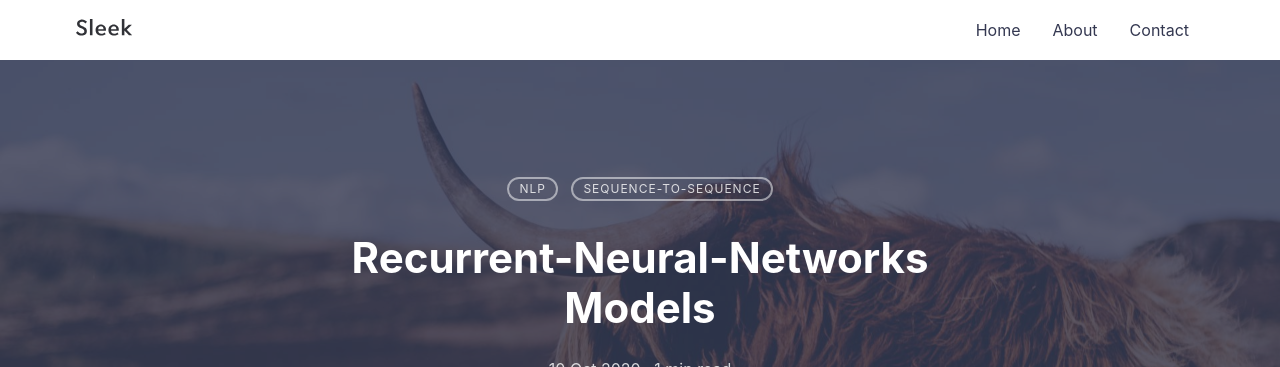
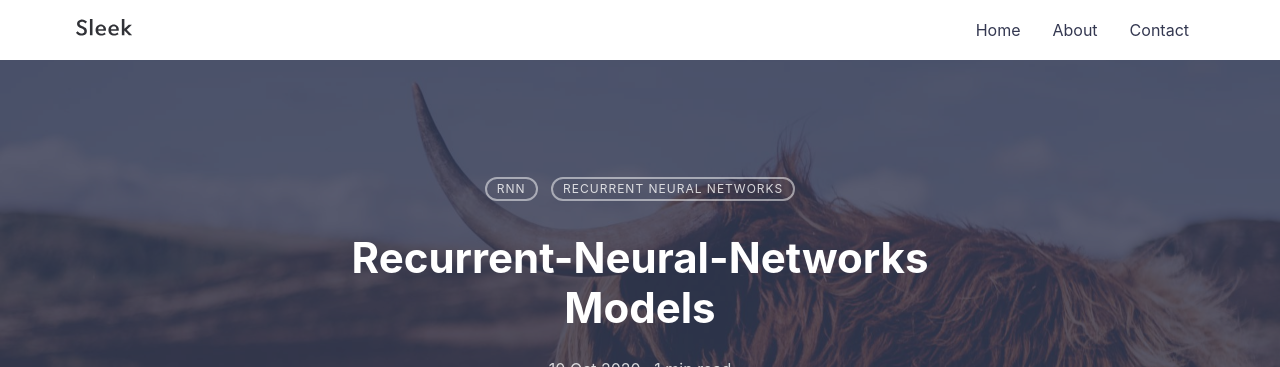
Before and after one commit to DataDima90/ai.github.io, a Jekyll site: the page built from _posts/2020-10-10-Recurrent-Neural-Network-Model.md, in a window 1280 px wide. Shown: the top 367 px of the page. Built offline with Jekyll 4.4.1, drawn with Linux system fonts in a browser that asks for light colours; a script that is not in the unit is left out.

Commit message:
Updated article

```diff
--- a/_posts/2020-10-10-Recurrent-Neural-Networks.md
+++ b/_posts/2020-10-10-Recurrent-Neural-Network-Model.md
@@ -3,7 +3,7 @@ layout: post
 title: Recurrent-Neural-Networks Models
 featured-img: shane-rounce-205187
 image: shane-rounce-201587
-categories: [NLP, Sequence-to-Sequence]
+categories: [RNN, Recurrent Neural Networks]
 mathjax: true
 summary: Introduction to RNN Models
 ---
```
Also changed, not shown: _posts/2020-09-30-Convolutional-Neural-Network Model.md (renamed from _posts/2020-09-30-Convolutional-Neural-Network.md), _posts/2020-10-10-Sequence-to-Sequence-Model.md (renamed from _posts/2020-10-10-Sequence-to-Sequence-Models.md).
